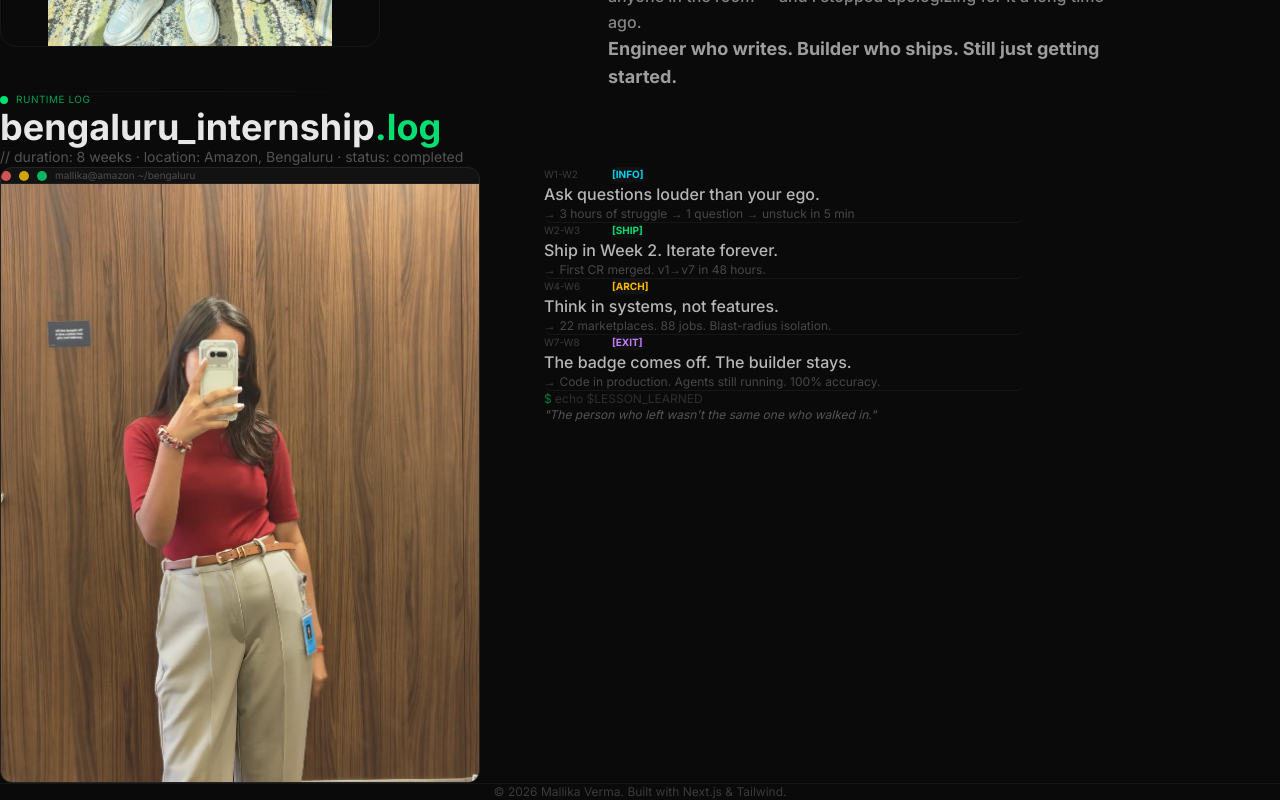
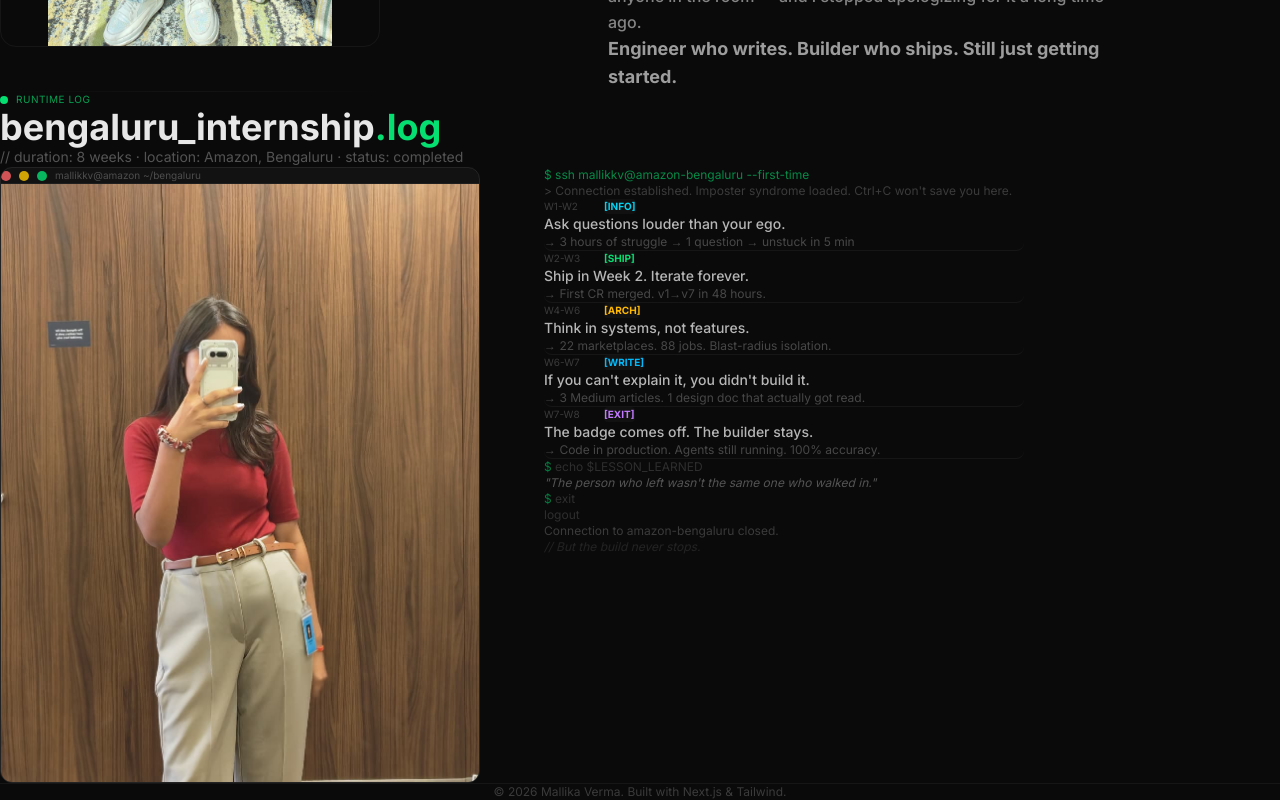
Before and after one commit to Mallika-coder/my-portfolio, a Next.js app: page / in a window 1280 px wide. Shown: the part 1713-2513 px from the top of the page. Built offline with nearby package versions, Linux system fonts and the light colour scheme; a web font is replaced by a local one.

Commit message:
Update terminal log: add SSH connect, WRITE entry, exit sequence, closing comment

```diff
--- a/src/app/page.tsx
+++ b/src/app/page.tsx
@@ -530,7 +530,7 @@ export default function Home() {
                     <div className="w-2.5 h-2.5 rounded-full bg-red-400/80" />
                     <div className="w-2.5 h-2.5 rounded-full bg-yellow-400/80" />
                     <div className="w-2.5 h-2.5 rounded-full bg-green-400/80" />
-                    <span className="ml-3 text-[10px] font-[var(--font-mono)] text-white/25">mallika@amazon ~/bengaluru</span>
+                    <span className="ml-3 text-[10px] font-[var(--font-mono)] text-white/25">mallikkv@amazon ~/bengaluru</span>
                   </div>
                   {/* Photo */}
                   <div className="relative aspect-[4/5]">
@@ -539,51 +539,65 @@ export default function Home() {
                 </div>
               </motion.div>
 
-              {/* Log entries — technical system log style */}
+              {/* Log entries — full terminal session */}
               <motion.div
-                className="space-y-0"
+                className="space-y-0 font-[var(--font-mono)]"
                 initial={{ opacity: 0, x: 30 }}
                 whileInView={{ opacity: 1, x: 0 }}
                 viewport={{ once: true }}
                 transition={{ duration: 0.8, delay: 0.2 }}
               >
+                {/* SSH connect */}
+                <div className="py-4 text-xs">
+                  <p className="text-green-400/60">$ ssh mallikkv@amazon-bengaluru --first-time</p>
+                  <p className="text-white/20 mt-1">&gt; Connection established. Imposter syndrome loaded. Ctrl+C won&apos;t save you here.</p>
+                </div>
+
+                {/* Log entries */}
                 {[
                   { week: "W1-W2", level: "INFO", msg: "Ask questions louder than your ego.", detail: "3 hours of struggle → 1 question → unstuck in 5 min", color: "text-cyan-400" },
                   { week: "W2-W3", level: "SHIP", msg: "Ship in Week 2. Iterate forever.", detail: "First CR merged. v1→v7 in 48 hours.", color: "text-green-400" },
                   { week: "W4-W6", level: "ARCH", msg: "Think in systems, not features.", detail: "22 marketplaces. 88 jobs. Blast-radius isolation.", color: "text-amber-400" },
+                  { week: "W6-W7", level: "WRITE", msg: "If you can't explain it, you didn't build it.", detail: "3 Medium articles. 1 design doc that actually got read.", color: "text-sky-400" },
                   { week: "W7-W8", level: "EXIT", msg: "The badge comes off. The builder stays.", detail: "Code in production. Agents still running. 100% accuracy.", color: "text-purple-400" },
                 ].map((entry, i) => (
                   <motion.div
                     key={entry.week}
-                    className="border-b border-white/5 py-6 hover:bg-white/[0.02] transition-colors px-4 -mx-4 rounded-lg group"
+                    className="border-b border-white/5 py-5 hover:bg-white/[0.02] transition-colors px-4 -mx-4 rounded-lg group"
                     initial={{ opacity: 0, y: 15 }}
                     whileInView={{ opacity: 1, y: 0 }}
                     viewport={{ once: true }}
-                    transition={{ duration: 0.5, delay: 0.3 + i * 0.15 }}
+                    transition={{ duration: 0.5, delay: 0.3 + i * 0.12 }}
                   >
                     <div className="flex items-center gap-3 mb-2">
-                      <span className="text-[10px] font-[var(--font-mono)] text-white/20 w-14">{entry.week}</span>
-                      <span className={`text-[10px] font-[var(--font-mono)] font-bold ${entry.color} px-2 py-0.5 rounded bg-white/[0.03]`}>
+                      <span className="text-[10px] text-white/20 w-12">{entry.week}</span>
+                      <span className={`text-[10px] font-bold ${entry.color} px-2 py-0.5 rounded bg-white/[0.03]`}>
                         [{entry.level}]
                       </span>
                     </div>
-                    <p className="text-base font-[var(--font-mono)] text-white/70 font-medium mb-1 group-hover:text-white/90 transition-colors">
+                    <p className="text-sm text-white/70 font-medium mb-1 group-hover:text-white/90 transition-colors">
                       {entry.msg}
                     </p>
-                    <p className="text-xs font-[var(--font-mono)] text-white/25">
+                    <p className="text-xs text-white/25">
                       → {entry.detail}
                     </p>
                   </motion.div>
                 ))}
 
                 {/* System output */}
-                <div className="pt-8 font-[var(--font-mono)]">
-                  <p className="text-xs text-white/15">
+                <div className="pt-8 space-y-3 text-xs">
+                  <p className="text-white/15">
                     <span className="text-green-400/50">$</span> echo $LESSON_LEARNED
                   </p>
-                  <p className="text-xs text-white/30 mt-2 italic">
+                  <p className="text-white/30 italic">
                     &quot;The person who left wasn&apos;t the same one who walked in.&quot;
                   </p>
+                  <div className="pt-4">
+                    <p className="text-white/15"><span className="text-green-400/50">$</span> exit</p>
+                    <p className="text-white/15 mt-1">logout</p>
+                    <p className="text-white/20 mt-1">Connection to amazon-bengaluru closed.</p>
+                  </div>
+                  <p className="text-white/10 mt-6 italic">// But the build never stops.</p>
                 </div>
               </motion.div>
             </div>
```
